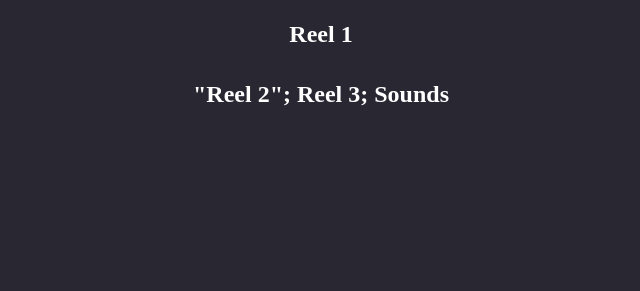
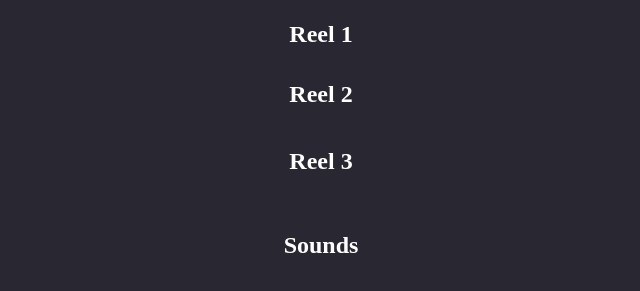
Before and after one commit to rubenprez/rubenprez.github.io, a website built with Parcel: page index.html in a window 1280 px wide. Shown: the part 607-898 px from the top of the page, without its empty margins (319-959 px from the left). Before the commit the page ends 800 px from the top, so only its background shows below. Built offline with nearby package versions, Linux system fonts and the light colour scheme.

Commit message:
sdsddssddds

```diff
--- a/index.html
+++ b/index.html
@@ -48,11 +48,13 @@
         </a>
       </h2>
       <h3> Reel 1
-
-      <h4> "Reel 2";
-      Reel 3;
-      Sounds
         </h3>
+      <h4> Reel 2
+        </h4>
+      <h5> Reel 3
+        </h5>
+      <h6> Sounds
+        </h6>
   <!-- Add your site or application content here -->
 
 
```
